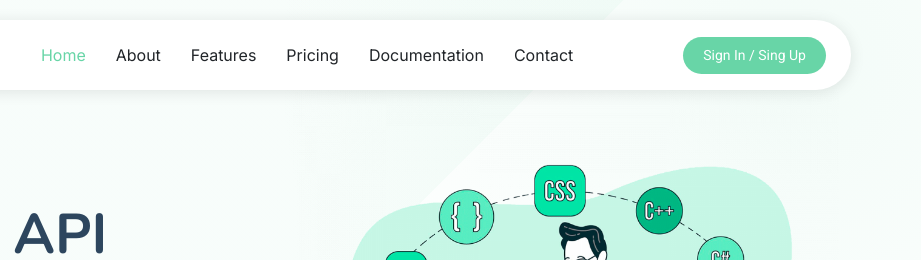
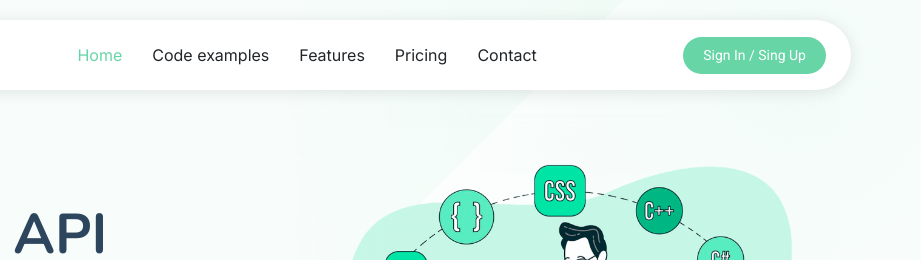
Before and after one commit to matijariaudo/chatter-NewSite, a website: page public/index.html in a window 1280 px wide. Shown: the top 260 px of the page, 359-1280 px from the left. Drawn offline with nearby package versions, Linux system fonts and the light colour scheme.

Commit message:
cambios navbar

```diff
--- a/public/index.html
+++ b/public/index.html
@@ -77,10 +77,9 @@
       <nav id="navmenu" class="navmenu">
         <ul>
           <li><a href="#hero" class="active">Home</a></li>
-          <li><a href="#about">About</a></li>
+          <li><a href="#code">Code examples</a></li>
           <li><a href="#features">Features</a></li>
           <li><a href="#pricing">Pricing</a></li>
-          <li><a href="/app/documentation">Documentation</a></li>
           <li><a href="#contact">Contact</a></li>
         </ul>
         <i class="mobile-nav-toggle d-xl-none bi bi-list"></i>
@@ -142,7 +141,7 @@
 
     </section><!-- /Hero Section -->
 
-    <section class="about features section track-section">
+    <section id="code" class="code features section track-section">
       <div class="container section-title" data-aos="fade-up">
         <h2>How to use our API?</h2>
         <p>Connect with just a few lines of code, easy and simple.</p>
@@ -284,7 +283,7 @@
     </section>
 
     <!-- About Section -->
-    <section id="about" class="about section track-section">
+    <section id="features" class="about section track-section">
 
       <div class="container" data-aos="fade-up" data-aos-delay="200">
 
```
